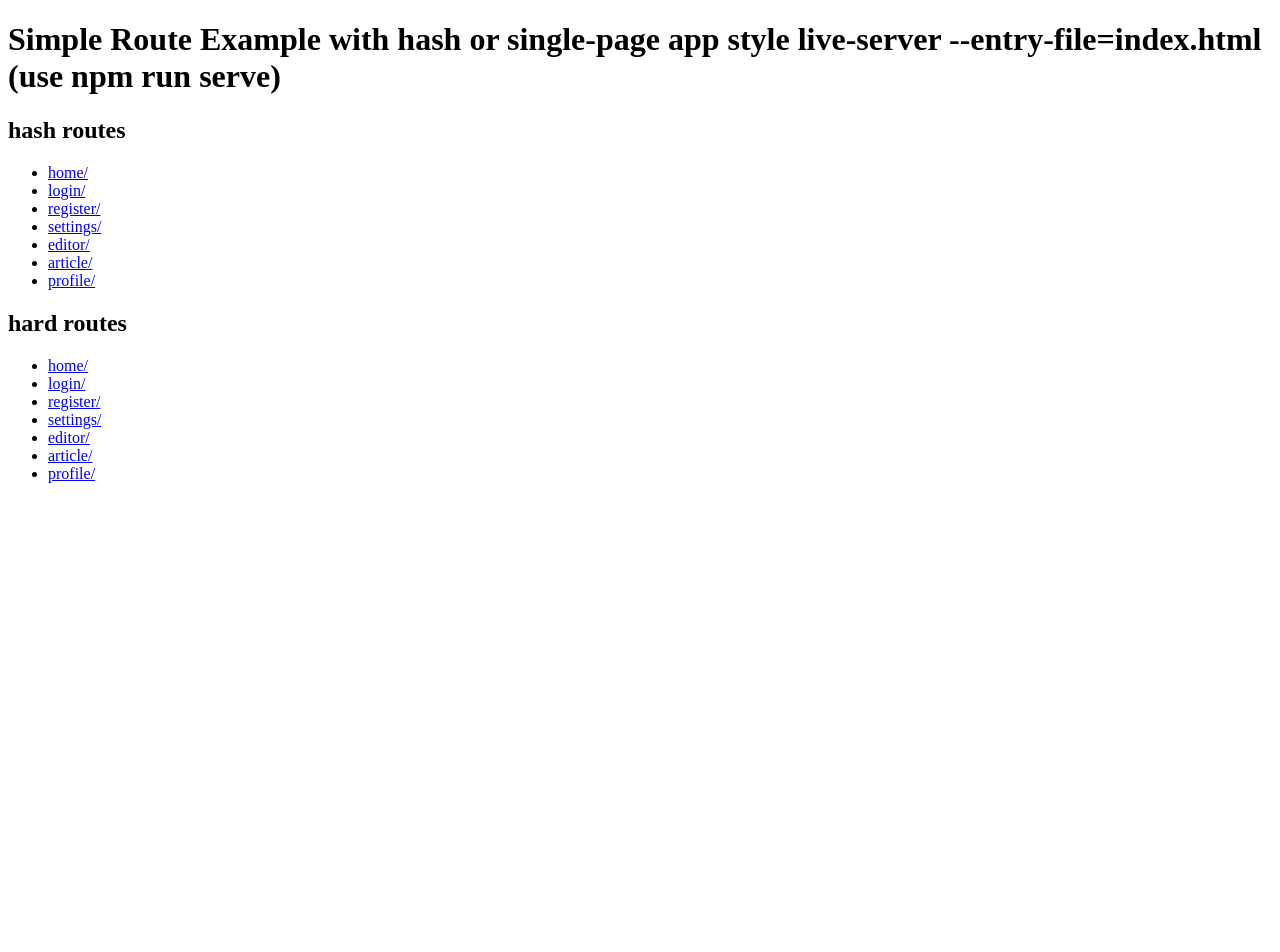
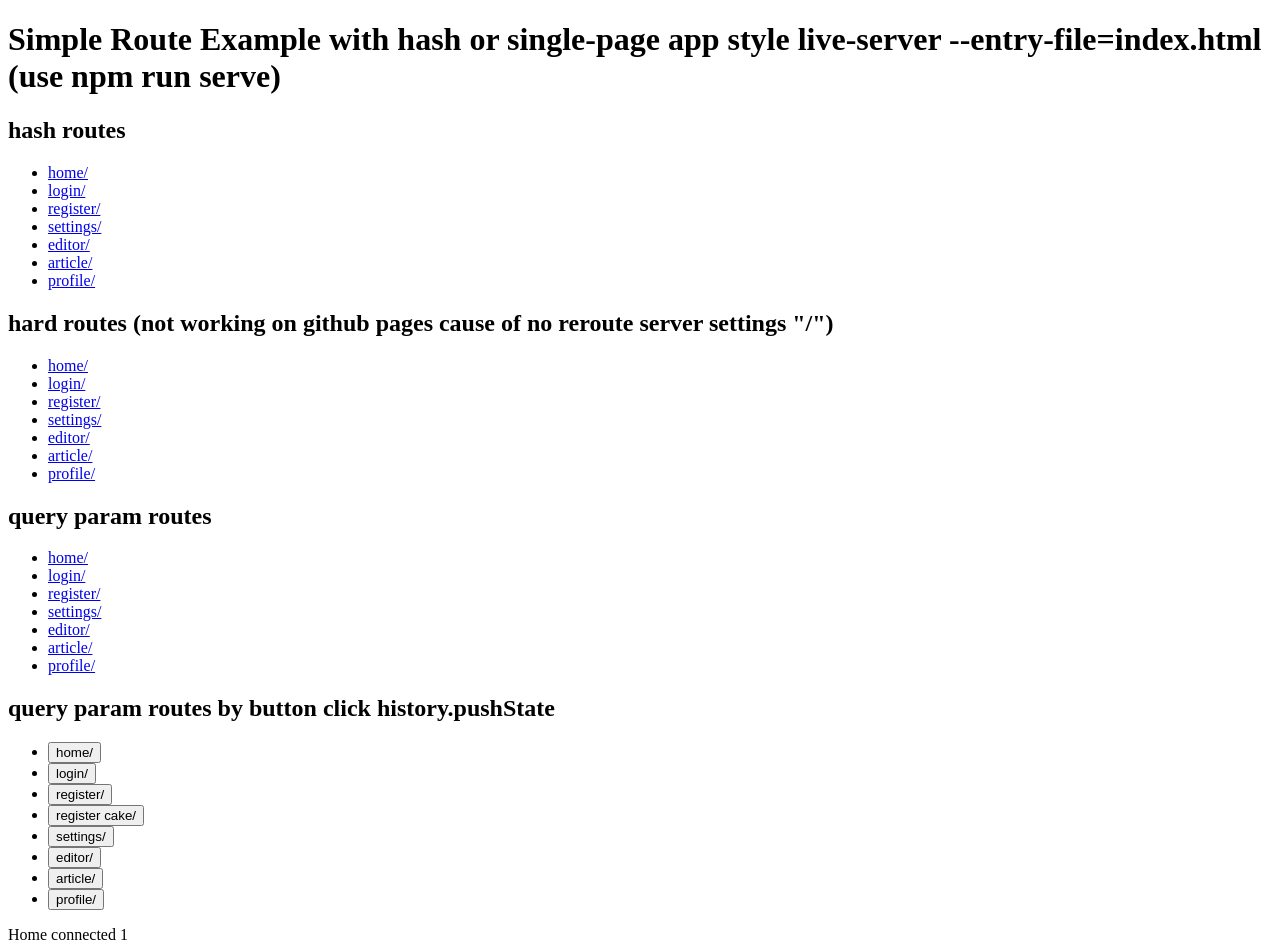
Before and after one commit to Weedshaker/event-driven-web-components-router, a website: page index.html in a window 1280 px wide. Before the commit the page ends 800 px from the top, so only its background shows below. Drawn offline with Linux system fonts and the light colour scheme.

Commit message:
support query param routing

```diff
--- a/index.html
+++ b/index.html
@@ -16,7 +16,7 @@
     <li><a href=#/article/ >article/</a></li>
     <li><a href=#/profile/ >profile/</a></li>
   </ul>
-  <h2>hard routes</h2>
+  <h2>hard routes (not working on github pages cause of no reroute server settings "/")</h2>
   <ul>
     <li><a href=/ route>home/</a></li>
     <li><a href=/login/ route>login/</a></li>
@@ -26,44 +26,101 @@
     <li><a href=/article/ route>article/</a></li>
     <li><a href=/profile/ route>profile/</a></li>
   </ul>
-  <c-router></c-router>
-  <!--<c-router routes="[
+  <h2>query param routes</h2>
+  <ul>
+    <li><a href=?page=/ route>home/</a></li>
+    <li><a href=?page=/login/ route>login/</a></li>
+    <li><a href=?page=/register/ route>register/</a></li>
+    <li><a href=?page=/settings/ route>settings/</a></li>
+    <li><a href=?page=/editor/ route>editor/</a></li>
+    <li><a href=?page=/article/ route>article/</a></li>
+    <li><a href=?page=/profile/ route>profile/</a></li>
+  </ul>
+  <h2>query param routes by button click history.pushState</h2>
+  <ul>
+    <li><button onclick="history.pushState(history.state, document.title, location.origin + '?page=/')" route>home/</button></li>
+    <li><button onclick="history.pushState(history.state, document.title, location.origin + '?page=/login/')" route>login/</button></li>
+    <li><button onclick="history.pushState(history.state, document.title, location.origin + '?page=/register/')" route>register/</button></li>
+    <li><button onclick="history.pushState(history.state, document.title, location.origin + '?page=/register/&cake=true')" route>register cake/</button></li>
+    <li><button onclick="history.pushState(history.state, document.title, location.origin + '?page=/settings/')" route>settings/</button></li>
+    <li><button onclick="history.pushState(history.state, document.title, location.origin + '?page=/editor/')" route>editor/</button></li>
+    <li><button onclick="history.pushState(history.state, document.title, location.origin + '?page=/article/')" route>article/</button></li>
+    <li><button onclick="history.pushState(history.state, document.title, location.origin + '?page=/profile/')" route>profile/</button></li>
+  </ul>
+  <!--<c-router></c-router>-->
+  <c-router routes="[
     {
       'name': 'e-home',
       'path': './example/Home.js',
-      'regExp': '/^[#]{0,1}\/$/'
+      'regExp': '/[#=]{1}\/$/'
     },
     {
       'name': 'e-login',
       'path': './example/Login_DONT_FIND_ME.js',
-      'regExp': '/^[#]{0,1}\/login/'
+      'regExp': '/[#=]{1}\/login/'
     },
     {
       'name': 'e-register',
       'path': './example/Register.js',
-      'regExp': '/^[#]{0,1}\/register/'
+      'regExp': '/[#=]{1}\/register/',
+      'createNew': true
     },
     {
       'name': 'e-settings',
       'path': './example/Settings_DONT_FIND_ME.js',
-      'regExp': '/^[#]{0,1}\/settings/'
+      'regExp': '/[#=]{1}\/settings/'
     },
     {
       'name': 'e-editor',
       'path': './example/Editor.js',
-      'regExp': '/^[#]{0,1}\/editor/'
+      'regExp': '/[#=]{1}\/editor/'
     },
     {
       'name': 'e-article',
       'path': './example/Article_DONT_FIND_ME.js',
-      'regExp': '/^[#]{0,1}\/article/'
+      'regExp': '/[#=]{1}\/article/'
     },
     {
       'name': 'e-profile',
       'path': './example/Profile.js',
-      'regExp': '/^[#]{0,1}\/profile/'
+      'regExp': '/[#=]{1}\/profile/'
+    },
+    {
+      'name': 'e-home',
+      'path': './example/Home.js',
+      'regExp': '/^\/$/'
+    },
+    {
+      'name': 'e-login',
+      'path': './example/Login_DONT_FIND_ME.js',
+      'regExp': '/^\/login/'
+    },
+    {
+      'name': 'e-register',
+      'path': './example/Register.js',
+      'regExp': '/^\/register/'
+    },
+    {
+      'name': 'e-settings',
+      'path': './example/Settings_DONT_FIND_ME.js',
+      'regExp': '/^\/settings/'
+    },
+    {
+      'name': 'e-editor',
+      'path': './example/Editor.js',
+      'regExp': '/^\/editor/'
+    },
+    {
+      'name': 'e-article',
+      'path': './example/Article_DONT_FIND_ME.js',
+      'regExp': '/^\/article/'
+    },
+    {
+      'name': 'e-profile',
+      'path': './example/Profile.js',
+      'regExp': '/^\/profile/'
     }
-  ]"></c-router>-->
+  ]"></c-router>
   <script rel=preload type=module>
     /**
      * First level controllers and organisms are loaded and defined here (loadChildComponents)
--- a/src/Router.js
+++ b/src/Router.js
@@ -6,7 +6,9 @@
       regExp: RegExp | RegExp[],
       attributes?: {key: any}
       component?: HTMLElement,
-      scrollIntoView?: boolean
+      components?: Map<string, HTMLElement>,
+      scrollIntoView?: boolean,
+      createNew?: boolean
     }} Route
  */
 
@@ -43,37 +45,37 @@ export default class Router extends HTMLElement {
     {
       name: 'e-home',
       path: './example/Home.js',
-      regExp: /^[#]{0,1}\/$/
+      regExp: /[#=]{1}\/$/
     },
     {
       name: 'e-login',
       path: './example/Login.js',
-      regExp: /^[#]{0,1}\/login/
+      regExp: /[#=]{1}\/login/
     },
     {
       name: 'e-register',
       path: './example/Register.js',
-      regExp: /^[#]{0,1}\/register/
+      regExp: /[#=]{1}\/register/
     },
     {
       name: 'e-settings',
       path: './example/Settings.js',
-      regExp: /^[#]{0,1}\/settings/
+      regExp: /[#=]{1}\/settings/
     },
     {
       name: 'e-editor',
       path: './example/Editor.js',
-      regExp: /^[#]{0,1}\/editor/
+      regExp: /[#=]{1}\/editor/
     },
     {
       name: 'e-article',
       path: './example/Article.js',
-      regExp: /^[#]{0,1}\/article/
+      regExp: /[#=]{1}\/article/
     },
     {
       name: 'e-profile',
       path: './example/Profile.js',
-      regExp: /^[#]{0,1}\/profile/
+      regExp: /[#=]{1}\/profile/
     }
   ], hide = false) {
     super()
@@ -115,9 +117,23 @@ export default class Router extends HTMLElement {
       self.history.pushState({ pageTitle: document.title }, '', event.target.getAttribute('href'))
       this.route(event.target.getAttribute('href'), false, location.href.includes(event.target.getAttribute('href')))
     }
+    /**
+     * Listens to history navigation and forwards the new hash to route
+     */
     this.popstateListener = event => {
-      if (!location.hash) this.route(location.pathname, false, location.href.includes(location.pathname))
+      if (!location.hash) this.route(location.search || location.pathname, false) // TODO: consider some logic regarding isUrlEqual
     }
+    /**
+     * Listens to history pushState and forwards the new hash to route
+     */
+    self.history.pushState = new Proxy(self.history.pushState, {
+      apply: (target, thisArg, argArray) => {
+        const result = target.apply(thisArg, argArray);
+        console.log('route', location.href, location.search, location.href.includes(location.search));
+        this.route(location.search, false, false) // TODO: consider some logic regarding isUrlEqual
+        return result
+      },
+    })
   }
 
   connectedCallback () {
@@ -163,13 +179,23 @@ export default class Router extends HTMLElement {
       this.dispatchEvent(new CustomEvent(this.getAttribute('route') || 'route', {
         /** @type {RouteEventDetail} */
         detail: {
-          info: (route.component
+          info: (!route.createNew && route.component
             ? Promise.resolve(route.component)
             : import(route.path).then(module => {
             // don't define already existing customElements
               if (!customElements.get(route.name)) customElements.define(route.name, module.default)
               // save it to route object for reuse. grab child if it already exists.
-              route.component = this.children && this.children[0] && this.children[0].tagName === route.name.toUpperCase() ? this.children[0] : new module.default()
+              if (route.createNew) {
+                if (route.components) {
+                  route.component = route.components.has(location.href)
+                   ? route.components.get(location.href)
+                   : route.components.set(location.href, new module.default()).get(location.href)
+                } else {
+                  route.components = new Map([[location.href, (route.component = new module.default())]])
+                }
+              } else {
+                route.component = this.children && this.children[0] && this.children[0].tagName === route.name.toUpperCase() ? this.children[0] : new module.default()
+              }
               if (typeof route.attributes === 'object') {
                 for (const key in route.attributes) {
                   route.component.setAttribute(key, route.attributes[key] || '')
```
